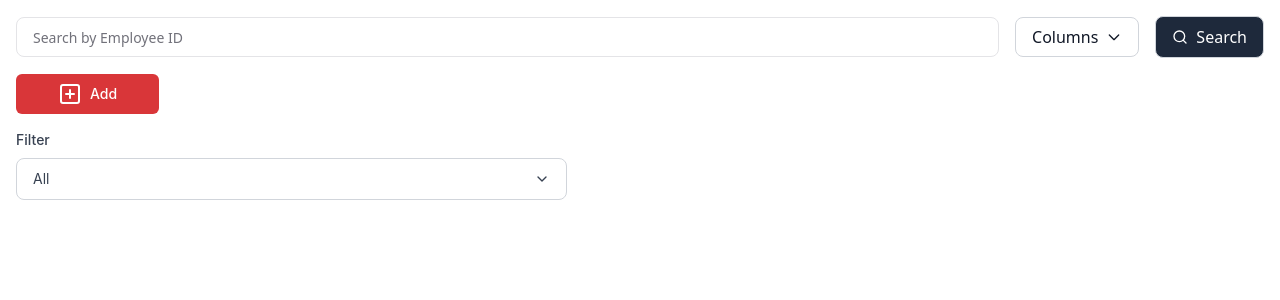
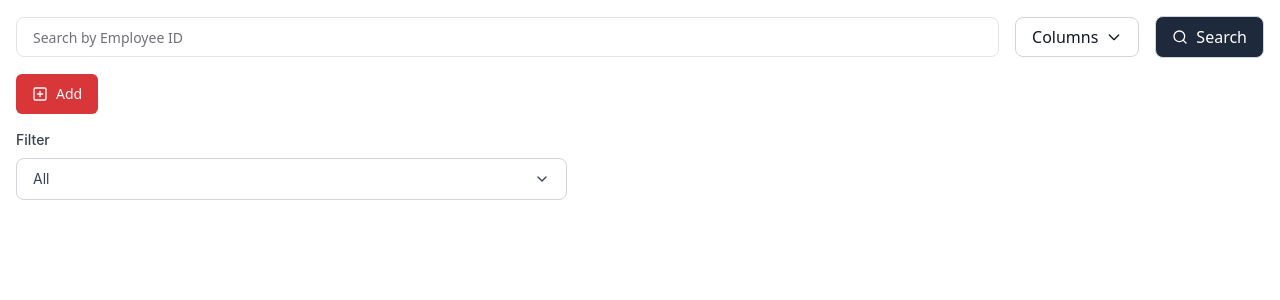
Before and after one commit to rashmithachamikara/esl-app, a Next.js app: page /demo/table-utilities in a window 1280 px wide. Shown: the top 300 px of the page. Built offline with nearby package versions, Linux system fonts and the light colour scheme.

Commit message:
Fixed AddButton component

```diff
--- a/src/components/AddButton/AddButton.tsx
+++ b/src/components/AddButton/AddButton.tsx
@@ -1,4 +1,5 @@
 import { SquarePlus } from "lucide-react";
+import { Button } from "@/components/ui/button"
 import React from "react";
 
 interface AddButtonProps {
@@ -9,19 +10,16 @@ interface AddButtonProps {
 
 export default function AddButton({ label, onClick, className }: AddButtonProps) {
   return (
-    <button
+    <Button
       onClick={onClick}
-      className={`flex items-center justify-center bg-[#D93639] text-white text-sm font-medium rounded-md px-4 py-2 gap-2 w-[143px] h-[40px] ${className}`}
+      className={`${className}`}
       style={{
-        fontFamily: 'Inter',
-        fontWeight: 500,
-        fontSize: '14px',
-        lineHeight: '24px',
-        letterSpacing: '0%',
+        backgroundColor:"#D93639",
+        alignItems:"center"
       }}
     >
       <SquarePlus />
       {label}
-    </button>
+    </Button>
   );
 }
```
